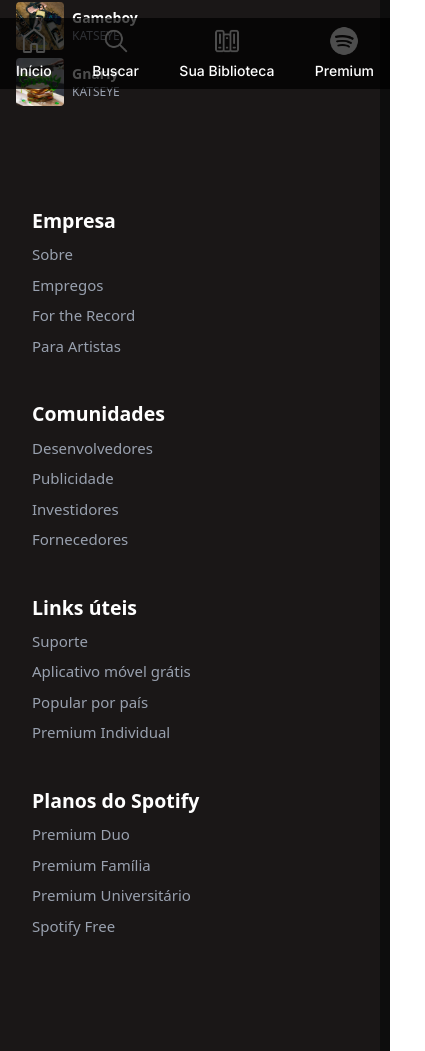
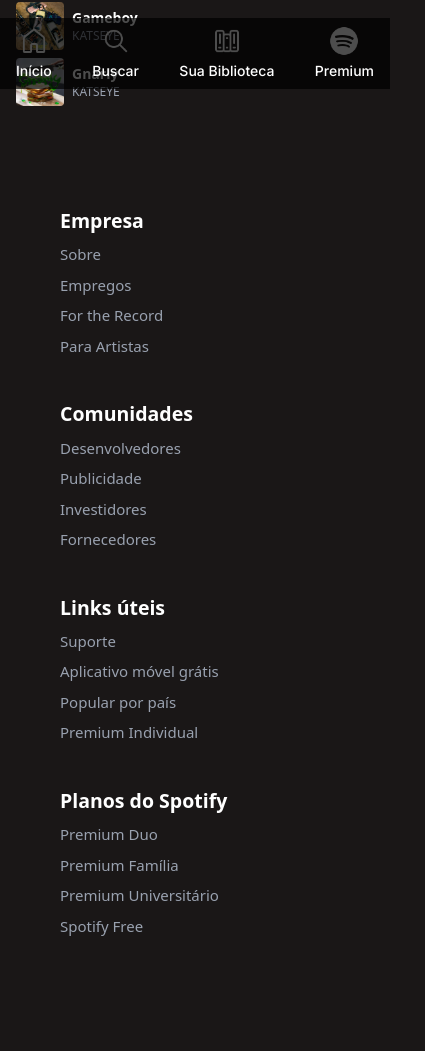
Before and after one commit to EricAlandev/spotify, a React (Vite) app: page /spotify/musica/1 in a window 390 px wide. Shown: the part 755-1806 px from the top of the page, 425 px wide, since content can reach past the window. Built offline with nearby package versions, Linux system fonts and the light colour scheme.

Commit message:
tprimeira versão

```diff
--- a/src/componentes/Homepage/RightSide.jsx
+++ b/src/componentes/Homepage/RightSide.jsx
@@ -6,7 +6,7 @@
 const RightSide = () =>{
 
     return(
-        <main className='bg-[#121212] min-w-[380px]'>
+        <main className='bg-[#121212] min-w-[425px]'>
             <PopUp/>
             <MusicaAlta/>
             <ArtistasPopulares/>
--- a/src/componentes/compo-main/ArtistasPopulares.jsx
+++ b/src/componentes/compo-main/ArtistasPopulares.jsx
@@ -22,7 +22,7 @@
   });
 
   return (
-    <main className="ml-7 pb-4 md:max-w-[1500px] md:mx-auto">
+    <main className="ml-12 md:ml-7 pb-4 md:max-w-[1500px] md:mx-auto">
       <h2
         className="md:ml-7 mb-4 font-[Inter] font-[500] text-[white] text-[22px] mt-2.5"
       >
--- a/src/componentes/compo-main/Contato.jsx
+++ b/src/componentes/compo-main/Contato.jsx
@@ -3,7 +3,7 @@
 const Contato = () => {
 
     return(
-        <main className="pt-[10px] pb-[90px] ">
+        <main className="pt-[10px] pb-[90px] ml-7 ">
             <EsqueletoBaixo
             ti1="Empresa"
             descri1="Sobre"
--- a/src/componentes/compo-main/MusicaAlta.jsx
+++ b/src/componentes/compo-main/MusicaAlta.jsx
@@ -13,8 +13,8 @@
   };
 
   return (
-    <main className="md:bg-gradient-to-b md:from-[#212121] md:to-[#121212] md:max-w-[1600px] md:mx-auto">
-      <section className="ml-7 pb-4">
+    <main className=" md:bg-gradient-to-b md:from-[#212121] md:to-[#121212] md:max-w-[1600px] md:mx-auto">
+      <section className="ml-12 md:ml-7 pb-4">
         <h2
           className="mb-4 font-[Inter] font-[500] text-[white] text-[22px] pt-2.5
          md:pt-[100px]
--- a/src/componentes/pageMusic/EsqueletoMusic.jsx
+++ b/src/componentes/pageMusic/EsqueletoMusic.jsx
@@ -64,7 +64,7 @@
     <div className='flex'>
       <LeftSide/>
 <main>
-<section className=' min-w-[380px] md:min-w-[1500px] md:mx-auto'>
+<section className=' min-w-[425px] md:min-w-[1500px] md:mx-auto'>
         <div>
           <section
             className="pt-[80px] pb-4"
```
Also changed, not shown: src/pages/BuscarPage.jsx (line endings or trailing spaces).
